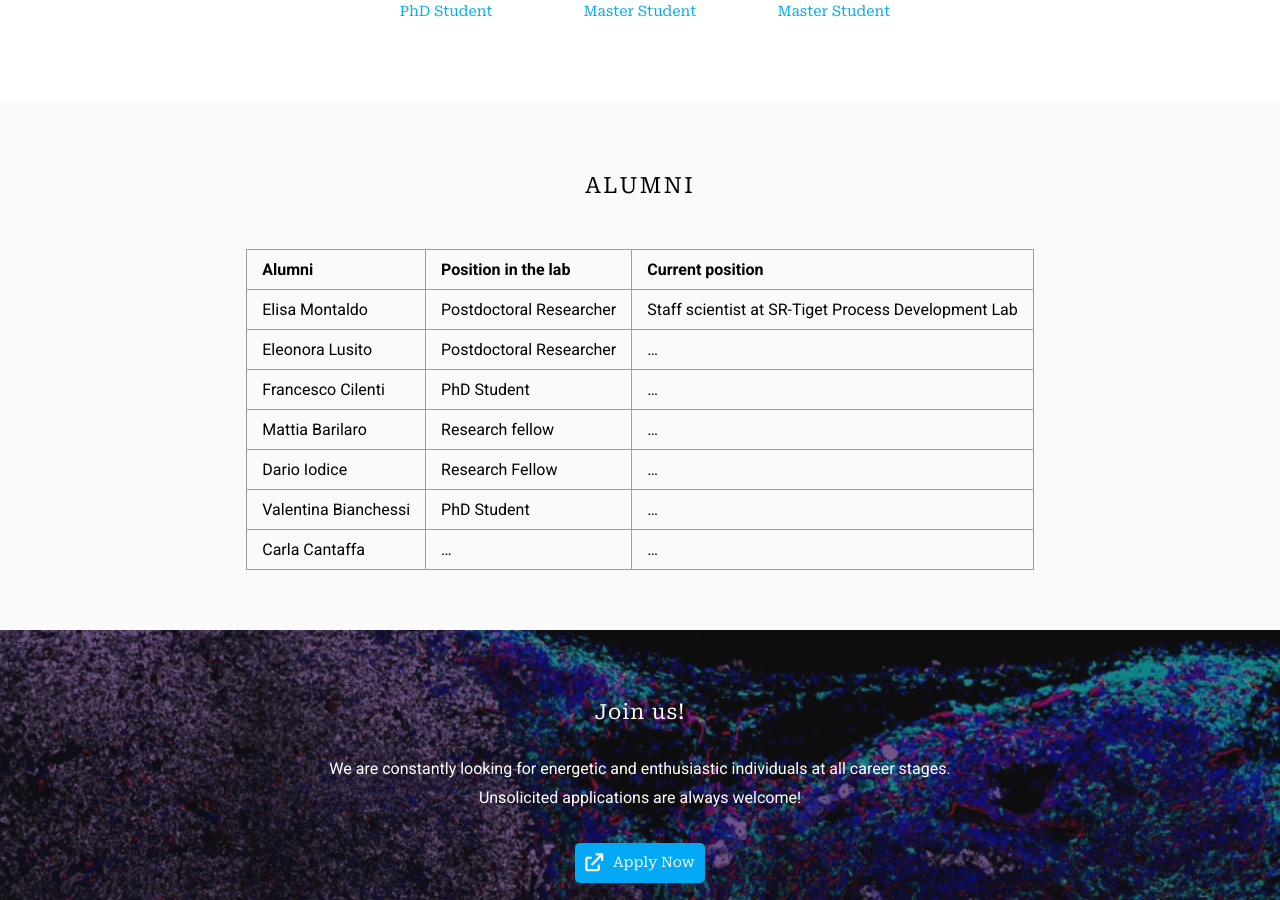
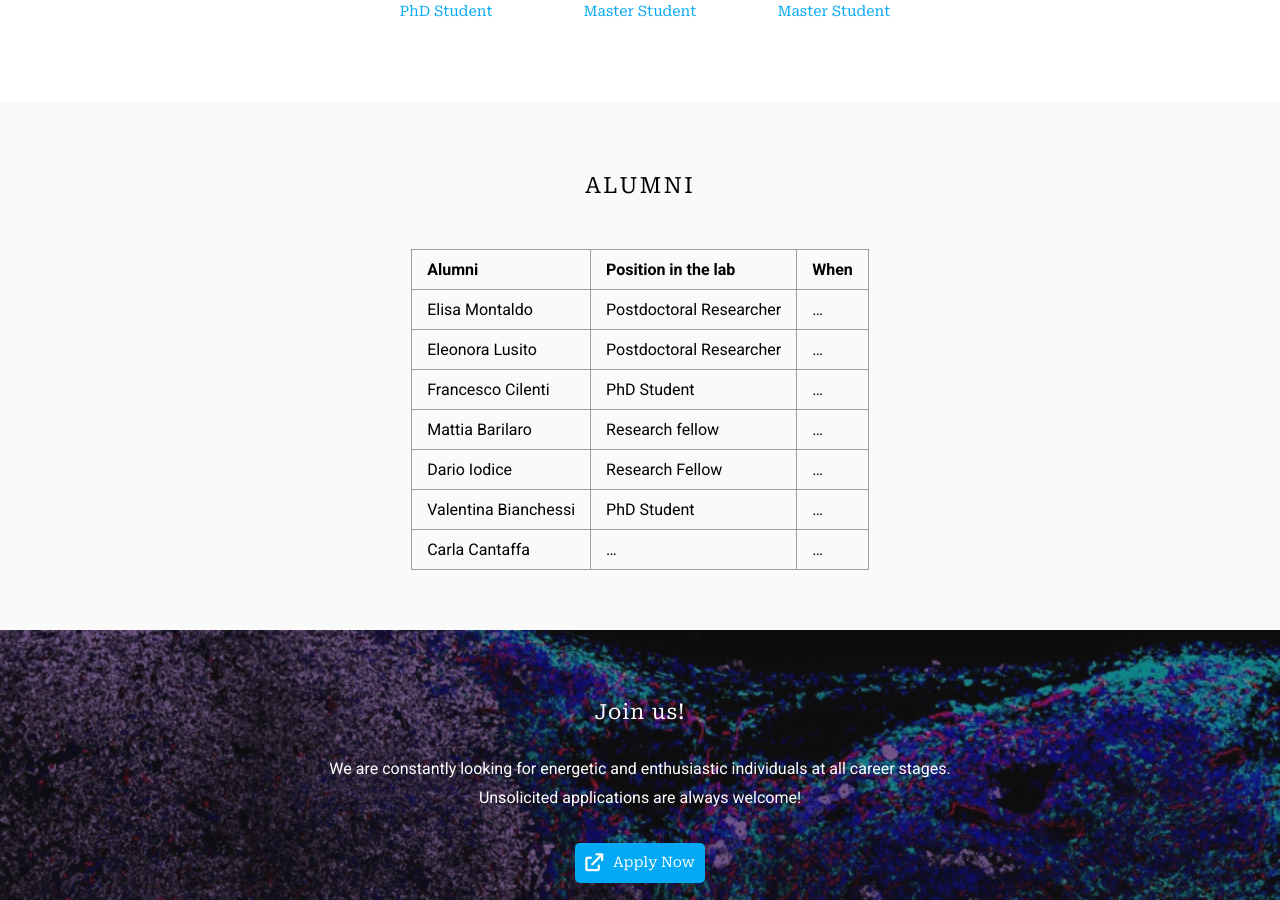
Before and after one commit to laterz-f/labwebsite, a Jekyll site: the page built from team/index.md, in a window 1280 px wide and 900 px high, scrolled down 1662 px. Built offline with Jekyll 4.4.1, drawn with Linux system fonts in a browser that asks for light colours.

Commit message:
Update index.md

```diff
--- a/team/index.md
+++ b/team/index.md
@@ -67,9 +67,9 @@ Our lab is part of the San Raffaele Telethon Institute for Gene Therapy (SR-Tige
 
 # Alumni
 
-| Alumni | Position in the lab | Current position |
+| Alumni | Position in the lab | When |
 | :------------- |:-------------| :-----------|
-| Elisa Montaldo    | Postdoctoral Researcher  | Staff scientist at SR-Tiget Process Development Lab |
+| Elisa Montaldo    | Postdoctoral Researcher  | ... |
 | Eleonora Lusito    | Postdoctoral Researcher | ... |
 | Francesco Cilenti	   | PhD Student | ... |
 | Mattia Barilaro | Research fellow | ... |
```
